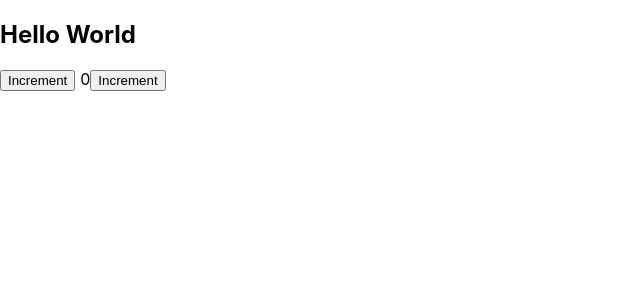
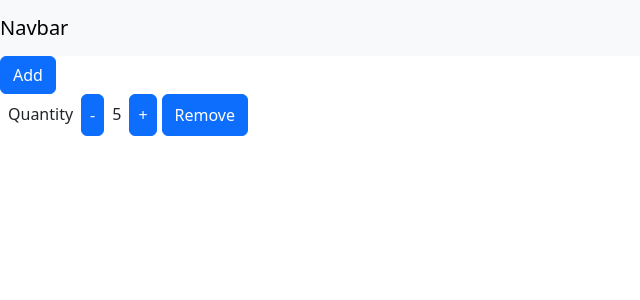
Before and after one commit to rds8rds/my-app, a React (Create React App) app: page / in a window 1280 px wide. Shown: the top 300 px of the page, without its empty margins (0-640 px from the left). Built offline with nearby package versions, Linux system fonts and the light colour scheme.

Commit message:
class 10 nav bar, modified counter comp map basics, object spred operator and basics add and remove implementation props passing

```diff
--- a/package.json
+++ b/package.json
@@ -6,6 +6,7 @@
     "@testing-library/jest-dom": "^5.17.0",
     "@testing-library/react": "^13.4.0",
     "@testing-library/user-event": "^13.5.0",
+    "bootstrap": "^5.3.2",
     "react": "^18.2.0",
     "react-dom": "^18.2.0",
     "react-scripts": "5.0.1",
--- a/src/App.js
+++ b/src/App.js
@@ -1,10 +1,56 @@
+import React, { Component } from "react";
 import Counter from "./components/counter.component";
+import Navbar from "./components/navbar.component";
 
-function App() {
-  return (
-    // <> react fragment
-    <Counter />
-  );
+// functional component dia amra render() ke use korte parbo na
+
+class App extends Component {
+  state = {
+    counters: [1, 2, 3, 4],
+    handleCounters: [1],
+  };
+  handleRemove = () => {
+    const counters = [...this.state.handleCounters];
+    counters.pop();
+    this.setState({ handleCounters: counters });
+  };
+
+  handleAdd = () => {
+    const counters = [...this.state.handleCounters];
+    counters.push(1);
+    this.setState({ handleCounters: counters });
+  };
+
+  render() {
+    return (
+      // <> react fragment
+      <>
+        <Navbar />
+        <button onClick={this.handleAdd} className="btn btn-primary">
+          {" "}
+          Add{" "}
+        </button>
+
+        {this.state.handleCounters.map((counter, index) => (
+          <>
+            <br />
+            <Counter onRemove={this.handleRemove} key={index} />
+          </>
+        ))}
+
+        {/* {this.state.counters.map((counter, index) => (
+          <h1 key={index}>{counter}</h1>
+        ))} */}
+      </>
+    );
+  }
 }
 
 export default App;
+
+// new nav bar
+// modified counter component with css and button
+// map function implementation on array
+// new add button implementation
+// *** home work ***
+// props object passing from Apps to conter as onRemove
--- a/src/components/counter.component.js
+++ b/src/components/counter.component.js
@@ -2,37 +2,53 @@ import React, { Component } from "react";
 
 class Counter extends Component {
   state = {
-    count: 0,
+    count: 5,
   };
 
-  handleIncrement = (event) => {
-    //this.state.count = this.state.count + 1; state wont change in this way
+  handleDecrement = () => {
+    if (this.state.count > 0) this.setState({ count: this.state.count - 1 });
+  };
+
+  handleIncrement = () => {
     this.setState({ count: this.state.count + 1 });
   };
 
-  handleDecrement = (event) => {
-    // this.setState((prevState) => ({
-    //   // here argument is prevState which is a default parameter of state
-    //   count: prevState.count === 0 ? 0 : prevState.count - 1,
-    // }));
-    // let's do it in a easy way;
+  disableDecresebutton = () => {
+    return this.state.count === 0;
+  };
 
-    if (this.state.count > 0) this.setState({ count: this.state.count - 1 });
+  handleRemove = () => {
+    if (this.props.onRemove) {
+      this.props.onRemove();
+    }
   };
 
   render() {
     return (
-      <>
-        <h2>Hello World</h2>
-        <button onClick={this.handleIncrement}>Increment</button>
-        <span style={{ marginLeft: "5px" }}>{this.state.count}</span>
-        <button onClick={this.handleDecrement}>Increment</button>
-      </>
+      <div className="d-flex flex-row">
+        <span className="p-2"> Quantity </span>
+        <button
+          disabled={this.disableDecresebutton()} /* full function passing  */
+          className="p-2 btn btn-primary"
+          onClick={this.handleDecrement}
+        >
+          -
+        </button>
+        <span className="p-2"> {this.state.count} </span>
+        <button className="p-2 btn btn-primary" onClick={this.handleIncrement}>
+          +
+        </button>
+        <button
+          style={{ marginLeft: "5px" }} /* taking spaces */
+          onClick={this.handleRemove}
+          className="btn btn-primary"
+        >
+          {" "}
+          Remove{" "}
+        </button>
+      </div>
     );
   }
 }
 
 export default Counter;
-
-// imrc --> import react componect;
-// cc --> class component;
--- /dev/null
+++ b/src/components/navbar.component.js
@@ -0,0 +1,14 @@
+import React, { Component } from "react";
+
+class Navbar extends Component {
+  state = {};
+  render() {
+    return (
+      <nav className="navbar navbar-expand-lg navbar-light bg-light">
+        <a className="navbar-brand">Navbar</a>
+      </nav>
+    );
+  }
+}
+
+export default Navbar;
```
Also changed, not shown: src/index.js (+8 -5 lines), 1 other file (tests, documents, lock files or other folders).
